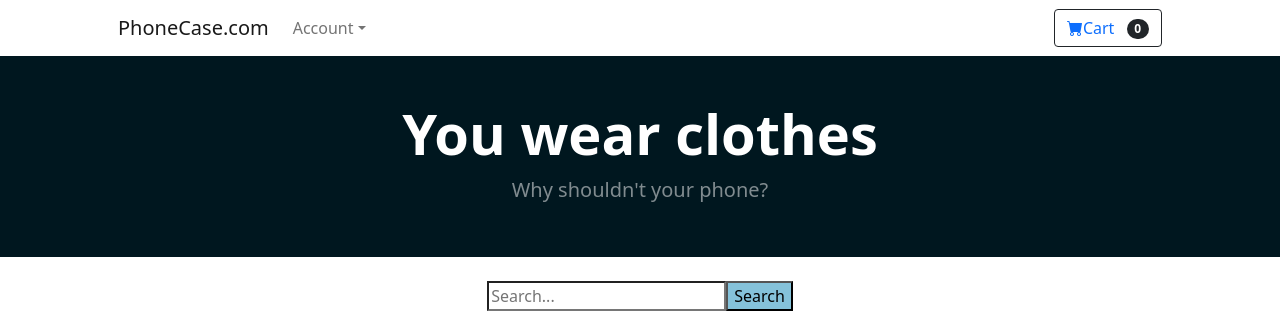
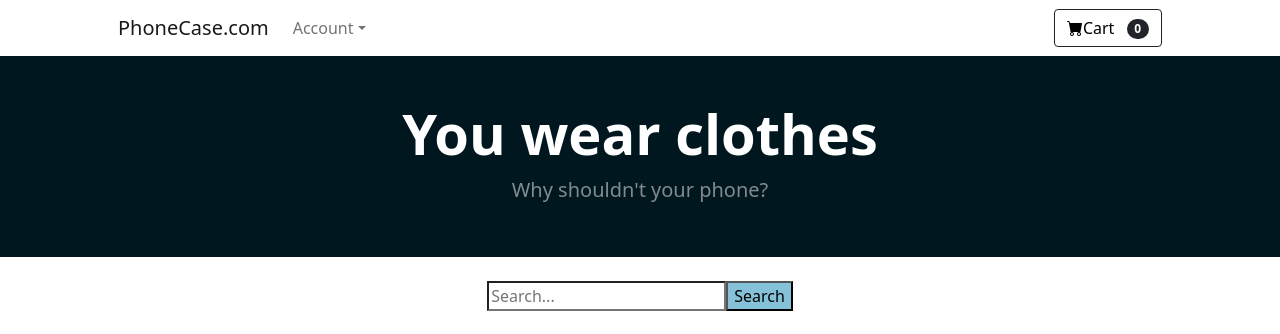
Before and after one commit to Presicci/PhoneCaseDotCom, a Django app: page / in a window 1280 px wide. Shown: the top 334 px of the page. Run offline with Django 4.2, Linux system fonts and the light colour scheme; data comes from the database, SQL or seed files in the repository; parts of the project's set-up code (start-up, migrations or seed data) failed here and were passed over; some libraries are stand-ins or nearby versions.

Commit message:
Made cart text black

```diff
--- a/home/templates/index.html
+++ b/home/templates/index.html
@@ -38,7 +38,7 @@
                     </ul>
                     <form class="d-flex">
                         <button class="btn btn-outline-dark" type="submit">
-                            <a href="/checkout" class="bi-cart-fill me-1 text-decoration-none">Cart</a>
+                            <a href="/checkout" class="bi-cart-fill me-1 text-decoration-none text-black">Cart</a>
                             <span class="badge bg-dark text-white ms-1 rounded-pill">{{request.session.cart|length}}</span>
                         </button>
                     </form>
```
